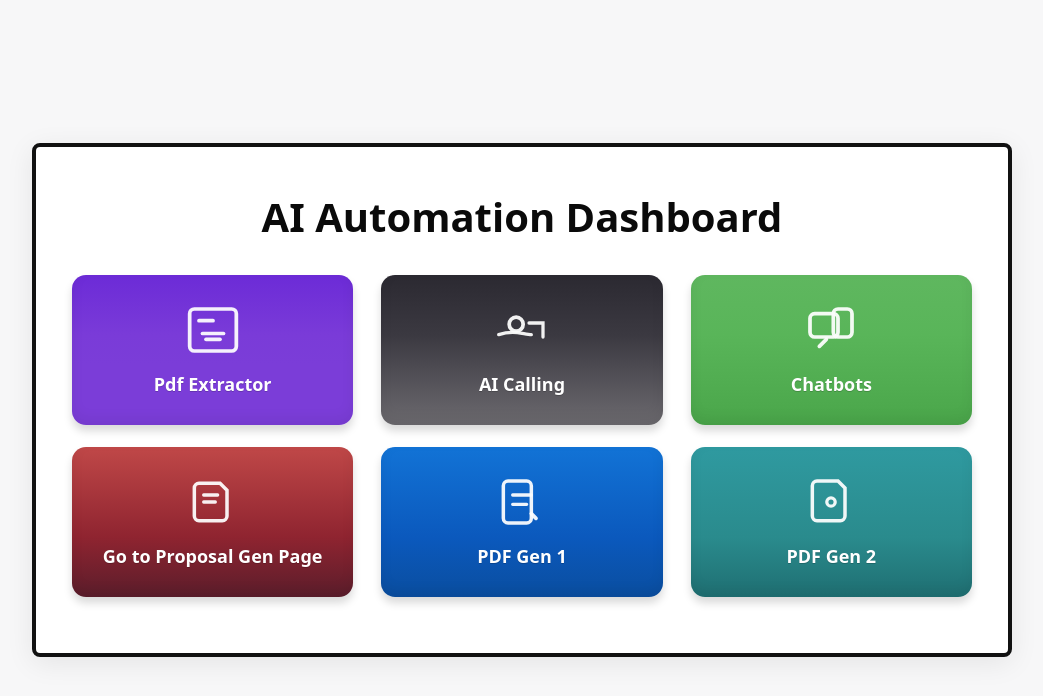
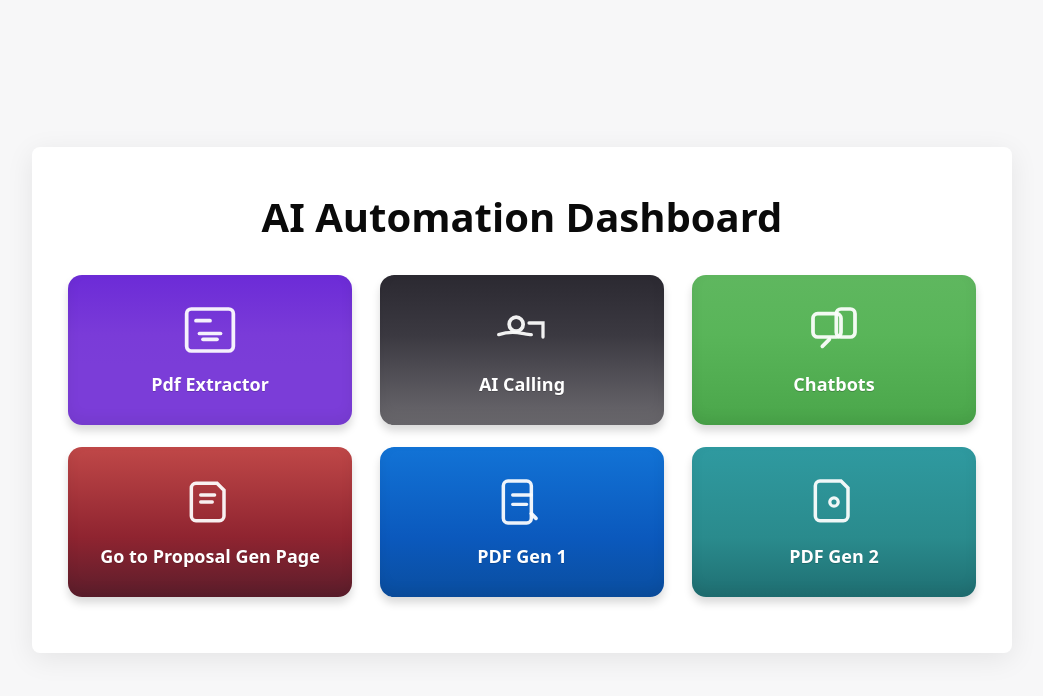
Before and after one commit to AppSynergiesPvtLtd/Client-Demo-Chatbot, a Next.js app: page /dashboard in a window 1280 px wide. Shown: the top 696 px of the page, without its empty margins (118-1161 px from the left). Built offline with nearby package versions, Linux system fonts and the light colour scheme.

Commit message:
border removed

```diff
--- a/src/app/dashboard/page.tsx
+++ b/src/app/dashboard/page.tsx
@@ -92,7 +92,7 @@ export default function Dashboard() {
 
   return (
     <div className="min-h-screen bg-[#f7f7f8] flex items-center justify-center p-9 font-[var(--font-poppins),system-ui,-apple-system,'Segoe_UI',Roboto,'Helvetica_Neue',Arial] antialiased">
-      <div className="w-[980px] border-4 border-[#111] bg-white p-9 pb-14 rounded-md shadow-[0_6px_28px_rgba(0,0,0,0.08)]">
+      <div className="w-[980px] bg-white p-9 pb-14 rounded-md shadow-[0_6px_28px_rgba(0,0,0,0.08)]">
         <h1 className="text-center text-[40px] mt-1 mb-7 font-bold">AI Automation Dashboard</h1>
 
         <div className="grid grid-cols-3 gap-[22px_28px]" aria-label="AI Automation Dashboard cards">
```
